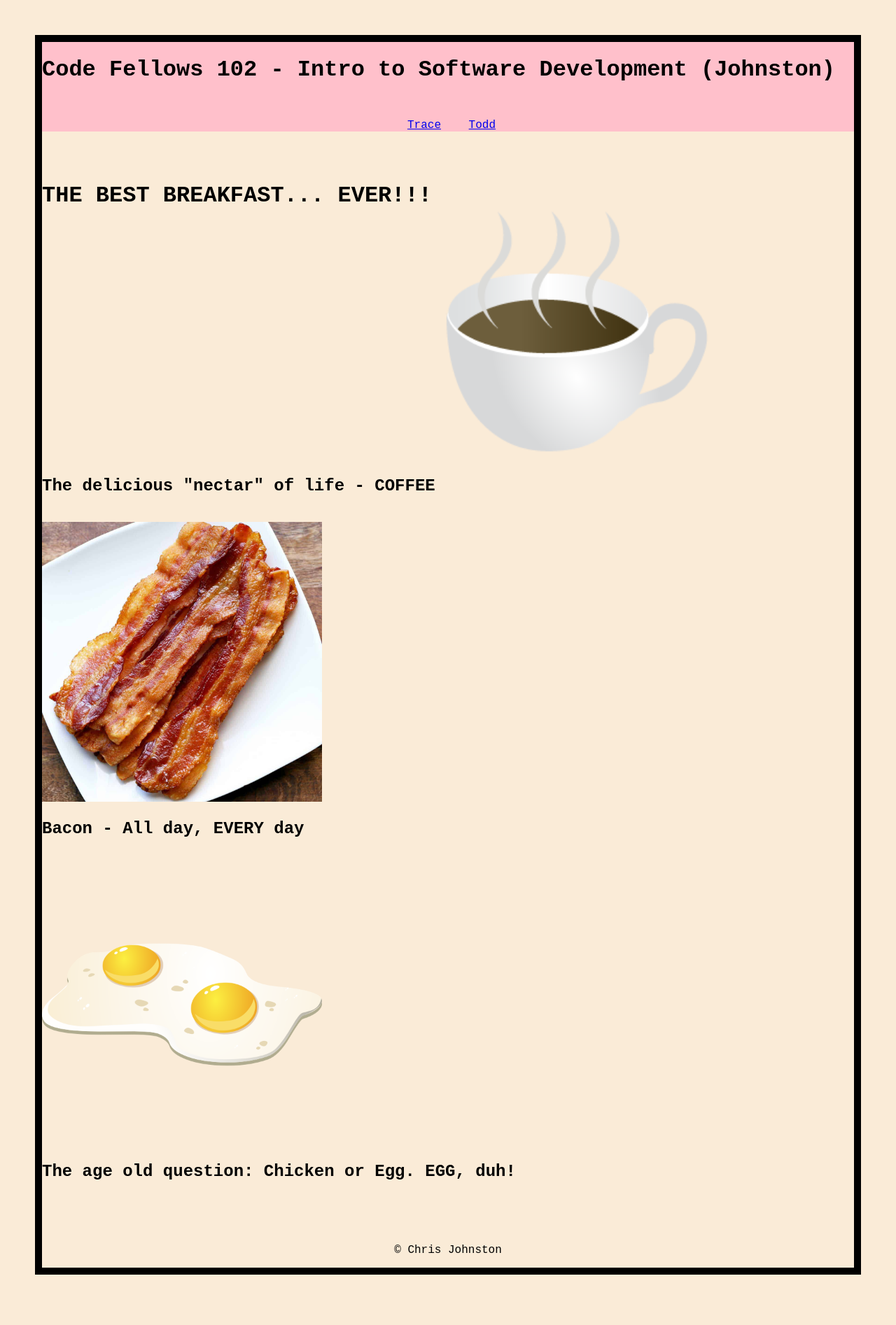
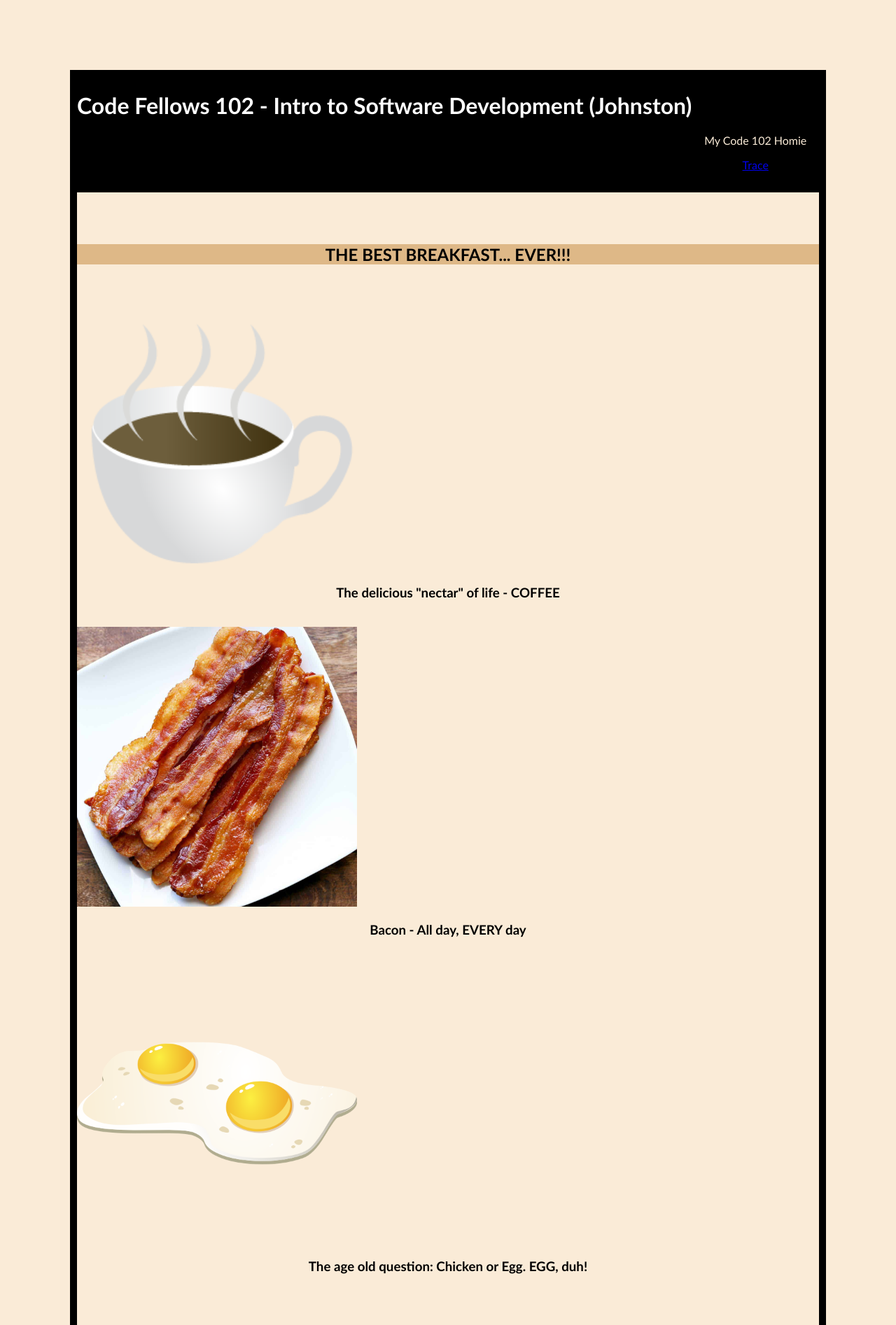
Before and after one commit to chrisjohnston1986/hello-world, a plain HTML site: page index.html in a window 1280 px wide. Shown: the top 1894 px of the page at 70% size. Before the commit the page ends 1872 px from the top, so only its background shows below. Drawn offline with Linux system fonts and the light colour scheme.

Commit message:
adding css to page

```diff
--- /dev/null
+++ b/app.js
@@ -0,0 +1,6 @@
+'use strict';
+
+console.log('Hello World!');
+
+let x = 10;
+console.log(x);
--- a/index.html
+++ b/index.html
@@ -6,7 +6,6 @@
 </head>
 
 <body>
-
     <header>
         <h1> Code Fellows 102 - Intro to Software Development (Johnston)</h1>
 
@@ -14,8 +13,7 @@
 
         <nav>
             <ul>
-                <li><a href="#">Trace</a></li>
-                <li><a href="#">Todd</a></li>
+                <li><p> My Code 102 Homie</p><a href="#">Trace</a></li>
             </ul>
         </nav>
     </header>
@@ -24,35 +22,47 @@
 
         <br> <br>
 
-<h1> THE BEST BREAKFAST... EVER!!!</h1>
+        <h2> THE BEST BREAKFAST... EVER!!! </h2>
 
 <br><br><br>
 
         <section class="coffee">
-            <img src="images/Coffee-cup.png" />
-            <p><h2> The delicious "nectar" of life - COFFEE</h2></p>
+            <img align="center" src="images/Coffee-cup.png"/>
+            <p><h3> The delicious "nectar" of life - COFFEE</h3></p>
         </section>
 
 <br>
 
         <section class="bacon">
-            <img src="images/oven-bacon-featured.jpg" />
-            <p><h2> Bacon - All day, EVERY day </h2></p>
+            <img src="images/oven-bacon-featured.jpg"/>
+            <p><h3> Bacon - All day, EVERY day </h3></p>
         </section>
 
 <br>
 
         <section class="eggs">
-            <img src="images/food-fried-eggs.png" />
-            <p><h2> The age old question: Chicken or Egg. EGG, duh! </h2></p>
+            <img src="images/food-fried-eggs.png"/>
+            <p><h3> The age old question: Chicken or Egg. EGG, duh! </h3></p>
         </section>
 
 <br><br><br>
 
+<section class="trophy">
+    <img src="images/trophy.png"/>
+    <p><h3> In the end... WE ALL WIN!!! </h3></p>
+
+<br><br><br>
+
+    <h4> BEST BREAKFAST EVER <3 </h4>
+</section>
+
     </main>
 
+
+    <script src="app.js"> </script>
+
     <footer>
-    <p>&copy; Chris Johnston</p>
+    &copy; Chris Johnston
     </footer>
 
 </body>
--- a/styles.css
+++ b/styles.css
@@ -2,16 +2,20 @@
 
 body {
     background-color: antiquewhite;
-    margin: 50px;
-    padding 50px;
+    margin: 100px;
+    padding 10px;
     border: 10px solid; color:black;
-    font-family:'Courier New', Courier, monospace;
+    font-family: 'Gill Sans', 'Gill Sans MT', Calibri, 'Trebuchet MS', sans-serif;
 }
-p{font-family:'Courier New', Courier, monospace
-background-color: brown;}
+p {
+background-color:black;
+text-size-adjust: 50px;
+}
 
 header {
-    background-color: pink;
+    background-color: black;
+    color: white;
+    text-align: center;
 }
 
 img {
@@ -21,21 +25,30 @@ img {
 nav li {
     display: inline-block;
     margin-top: 30px;
-    margin-right: 30px;
+    margin-bottom: 30px;
+    color: antiquewhite;
 }
 
-#coffee {
-    width: 100;
-}
 
 footer {
     text-align: center;
+    background-color: saddlebrown;
+    color: white
 }
 
 h1 {
     float: inline-start;
 }
 
-header {
+h2 {
+    text-align: center;
+    background-color: burlywood;
+}
+
+h3 {
     text-align: center;
 }
+
+h4 {
+    text-align: center;
+}
```
Also changed, not shown: images/trophy.png (added).
